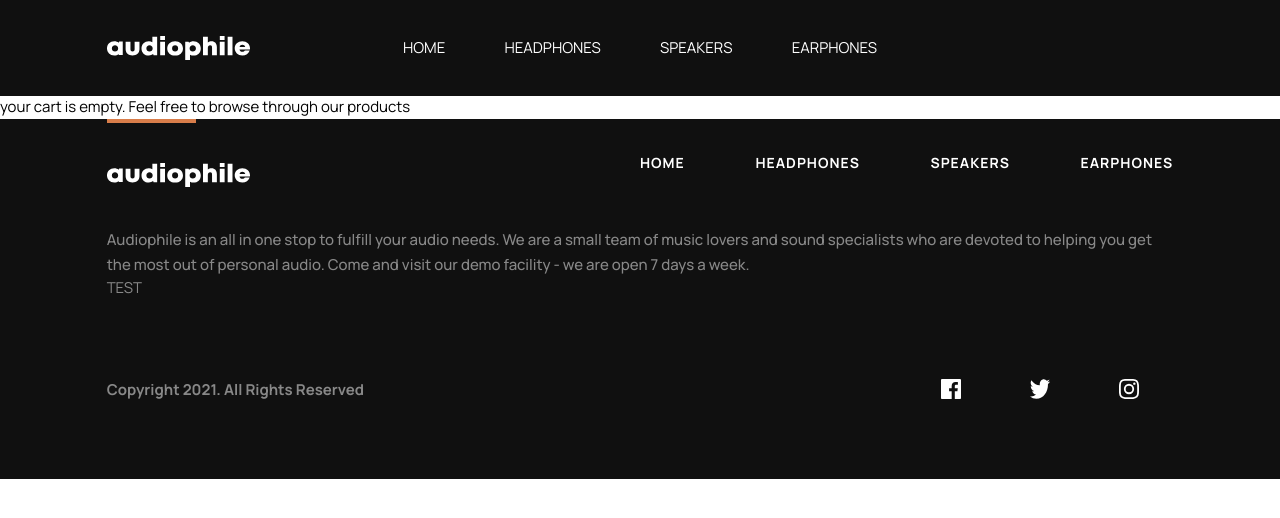
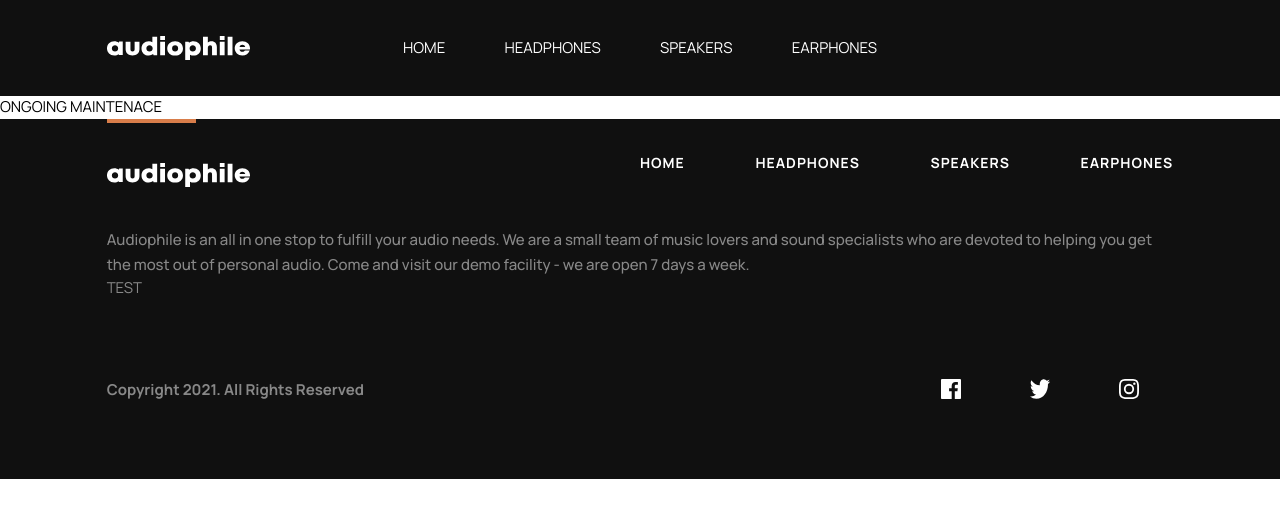
Before and after one commit to tonako13gm/Audiophile, a Next.js app: page /cart in a window 1280 px wide. Shown: the top 518 px of the page. Built offline with nearby package versions, Linux system fonts and the light colour scheme; no server answers; the database is empty.

Commit message:
disabled cart for the meantime

```diff
--- a/src/app/@cartModal/(.)cart/page.tsx
+++ b/src/app/@cartModal/(.)cart/page.tsx
@@ -8,7 +8,8 @@ export default function ModalCart() {
   return (
     <Modal style={style}>
       <div className="p-6 h-full flex flex-col">
-        <CartCheckOut/>
+        {/* <CartCheckOut/> */}
+        <h1>ONGOING MAINTENACE</h1>
       </div>
     </Modal>
   )
--- a/src/app/cart/page.tsx
+++ b/src/app/cart/page.tsx
@@ -4,7 +4,8 @@ import CartCheckOut from "../components/cart/checkOutCart"
 export default function Cart() {
   return (
     <>
-      <CartCheckOut/>
+      {/* <CartCheckOut/> */}
+      <h1>ONGOING MAINTENACE</h1>
     </>
   )
 }
```
